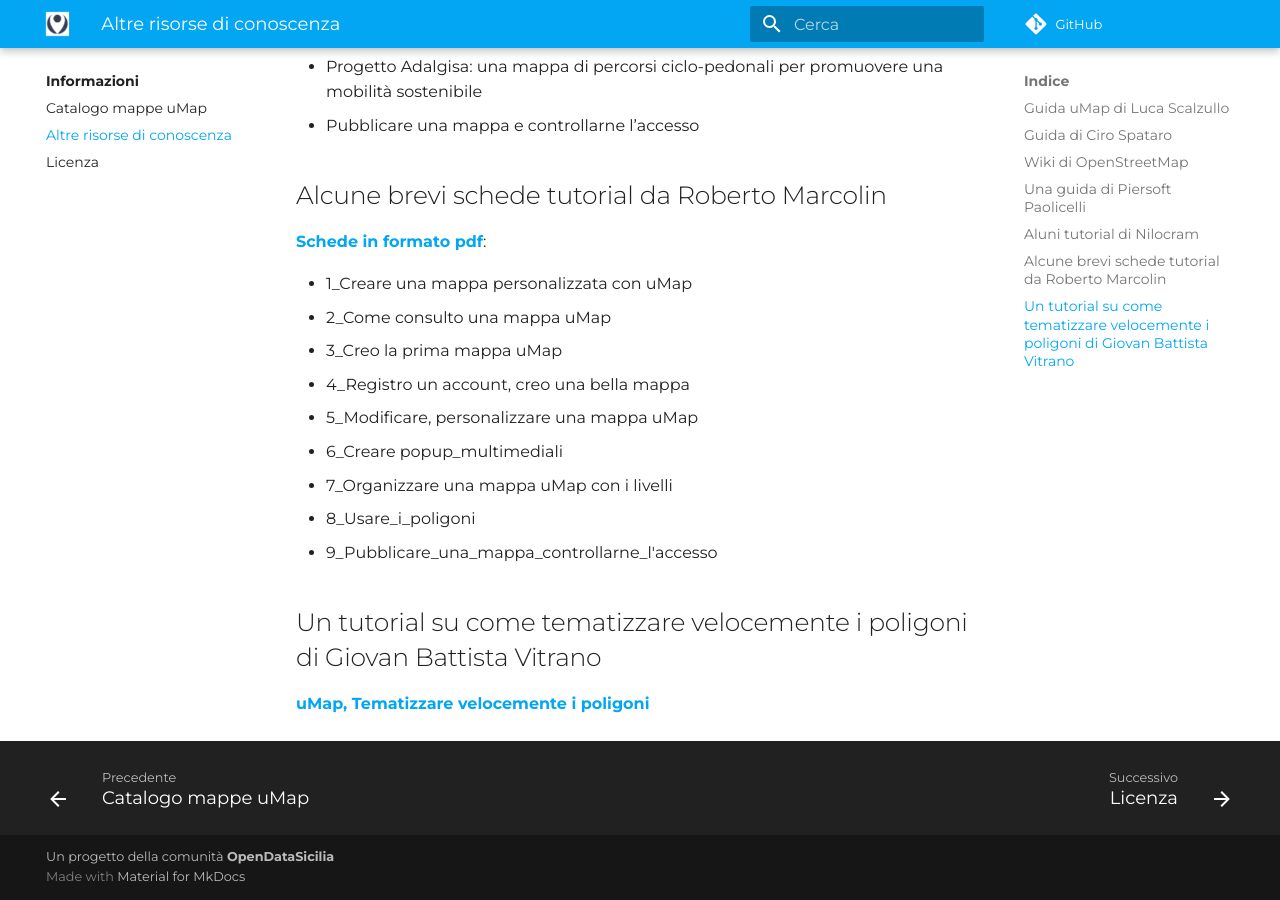
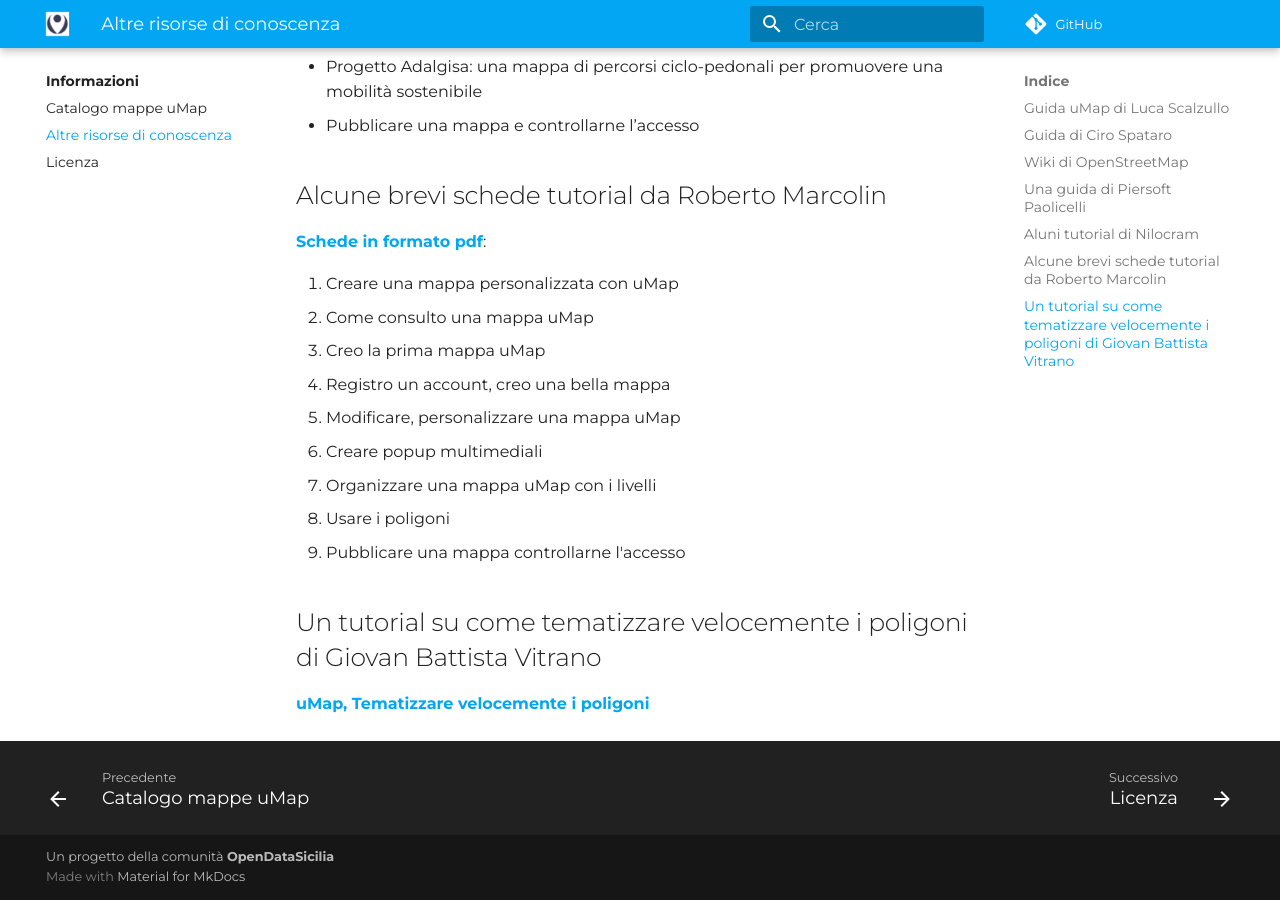
Before and after one commit to opendatasicilia/guida-umap, an MkDocs documentation site: the page built from docs/informazioni/altre-risorse.md, in a window 1280 px wide and 900 px high, scrolled down 1236 px. Built offline with MkDocs 1.6.1 and Material for MkDocs 9.7.7, drawn with Linux system fonts in a browser that asks for light colours; comment, search, counter and statistics services are not loaded.

Commit message:
Update altre-risorse.md

```diff
--- a/docs/informazioni/altre-risorse.md
+++ b/docs/informazioni/altre-risorse.md
@@ -38,15 +38,15 @@
 
 [**Schede in formato pdf**](https://roberto-marcolin.canoprof.fr/eleve/uMap):
 
-   - 1_Creare una mappa personalizzata con uMap
-   - 2_Come consulto una mappa uMap
-   - 3_Creo la prima mappa uMap
-   - 4_Registro un account, creo una bella mappa
-   - 5_Modificare, personalizzare una mappa uMap
-   -  6_Creare popup_multimediali
-   -  7_Organizzare una mappa uMap con i livelli
-   -  8_Usare_i_poligoni
-   -  9_Pubblicare_una_mappa_controllarne_l'accesso
+   1. Creare una mappa personalizzata con uMap
+   2. Come consulto una mappa uMap
+   3. Creo la prima mappa uMap
+   4. Registro un account, creo una bella mappa
+   5. Modificare, personalizzare una mappa uMap
+   6. Creare popup multimediali
+   7. Organizzare una mappa uMap con i livelli
+   8. Usare i poligoni
+   9. Pubblicare una mappa controllarne l'accesso
 
 ## Un tutorial su come tematizzare velocemente i poligoni di Giovan Battista Vitrano
 
```
